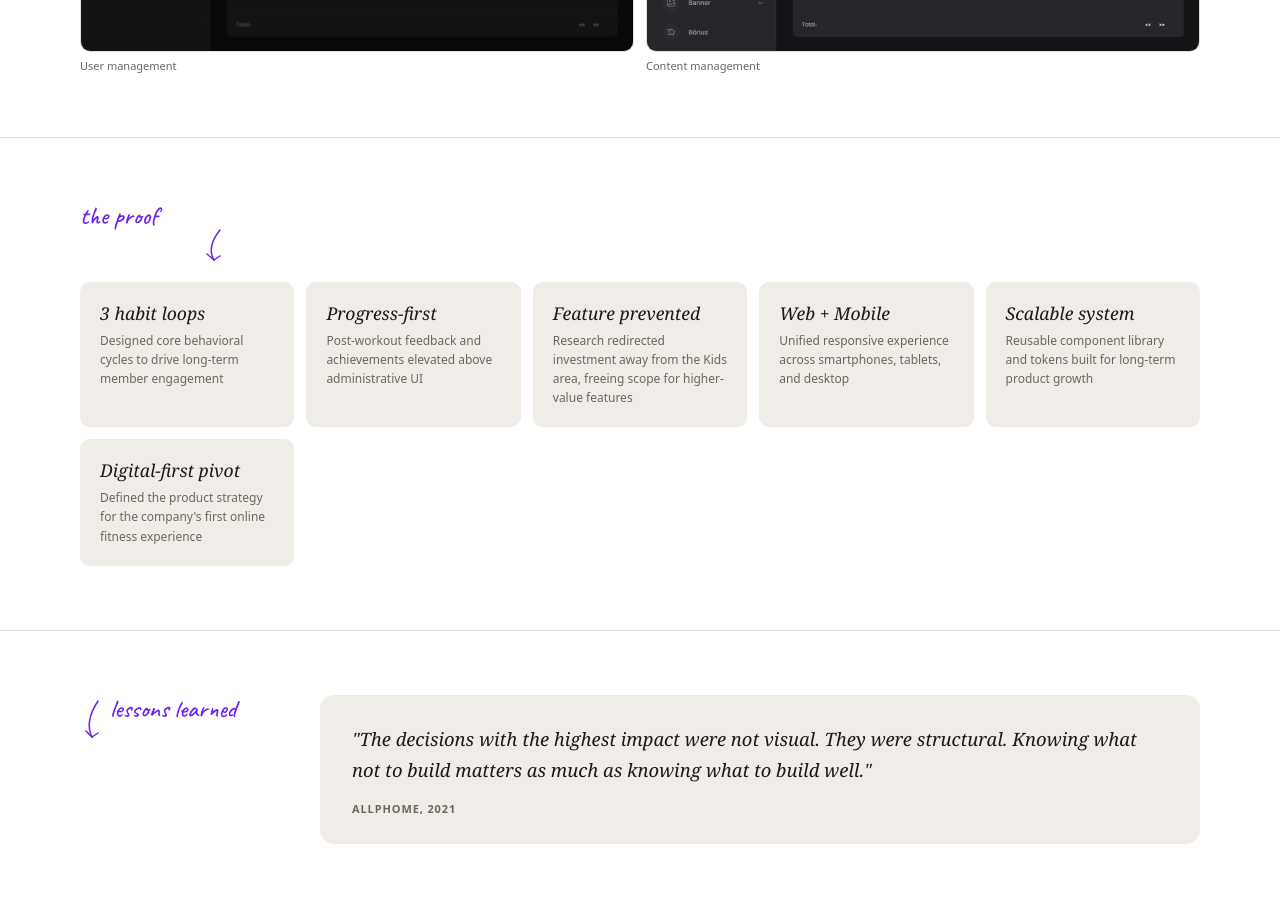
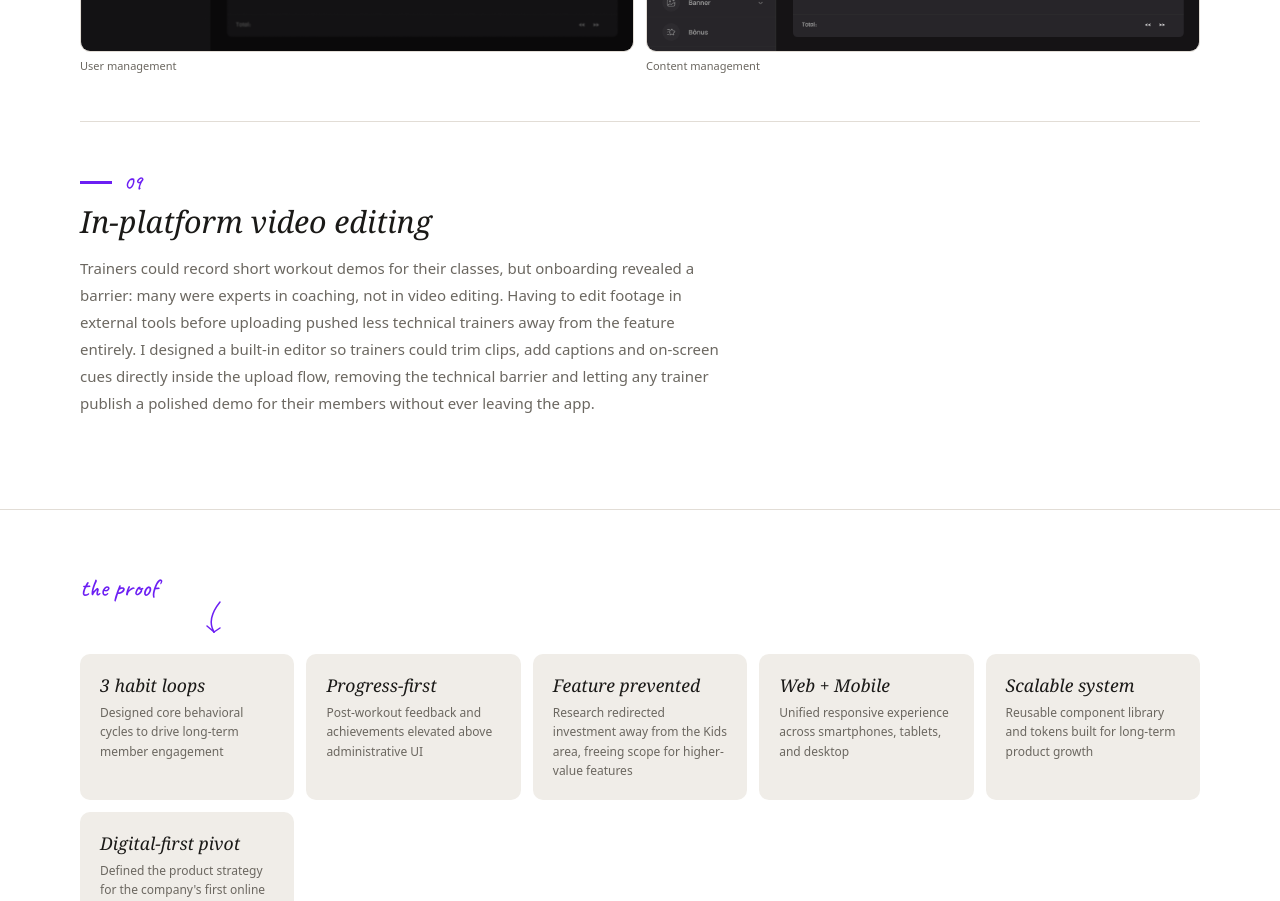
Before and after one commit to isabellegalves/isabelle-portfolio, a React (Vite) app: page /work/gym-app in a window 1280 px wide. Shown: the part 8120-9021 px from the top of the page. Built offline with nearby package versions, Linux system fonts and the light colour scheme.

Commit message:
Add in-platform video editing phase to Allphome case
Co-Authored-By: Claude Sonnet 4.6 <noreply@anthropic.com>

```diff
--- a/src/pages/AllphomeCase.jsx
+++ b/src/pages/AllphomeCase.jsx
@@ -417,6 +417,12 @@ export default function AllphomeCase() {
               </div>
             ))}
           </div>
+          <hr style={hr} />
+
+          {/* FASE 9, In-platform video editing */}
+          <Phase n="09" title="In-platform video editing">
+            Trainers could record short workout demos for their classes, but onboarding revealed a barrier: many were experts in coaching, not in video editing. Having to edit footage in external tools before uploading pushed less technical trainers away from the feature entirely. I designed a built-in editor so trainers could trim clips, add captions and on-screen cues directly inside the upload flow, removing the technical barrier and letting any trainer publish a polished demo for their members without ever leaving the app.
+          </Phase>
         </div>
       </section>
 
```
